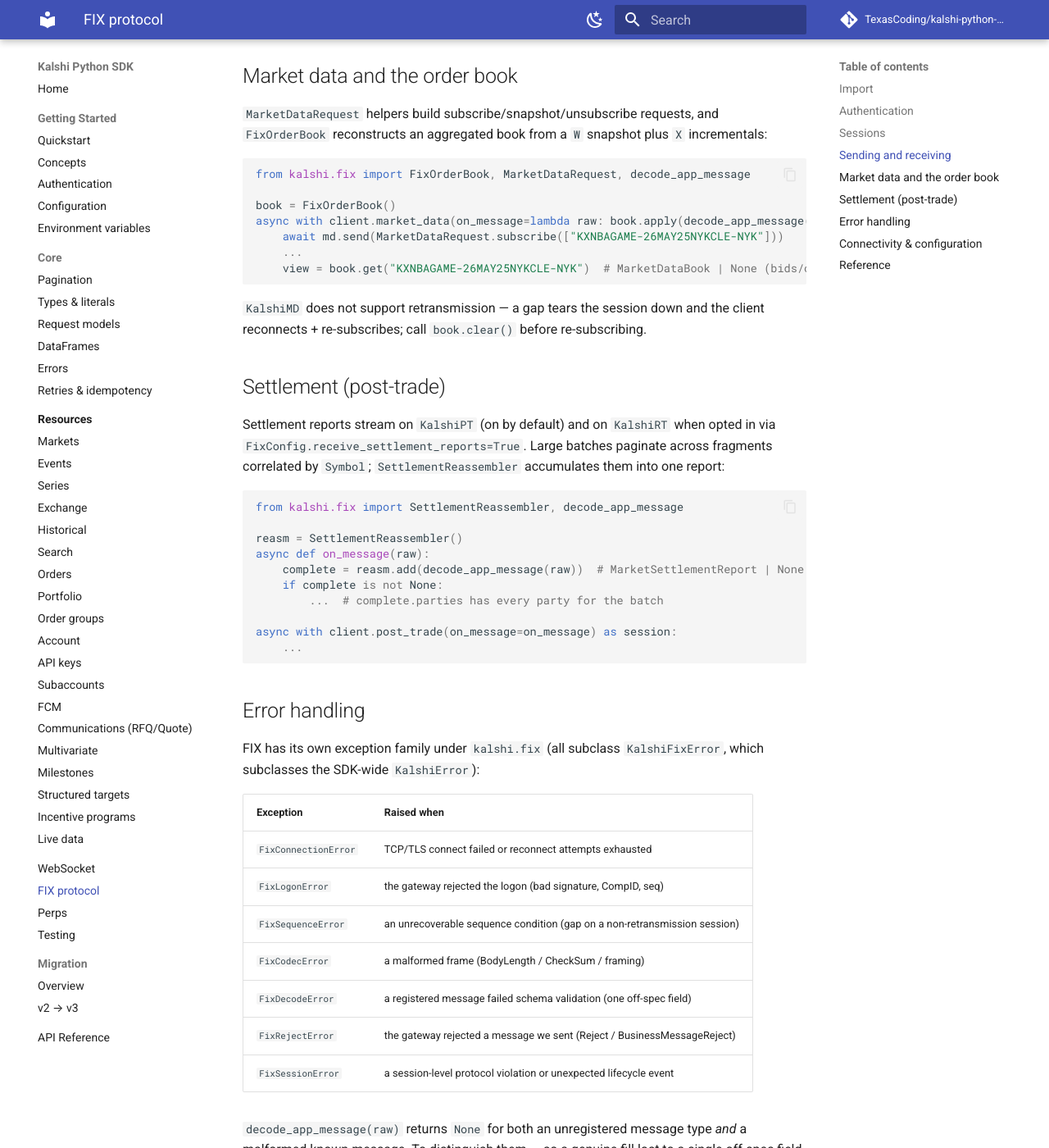
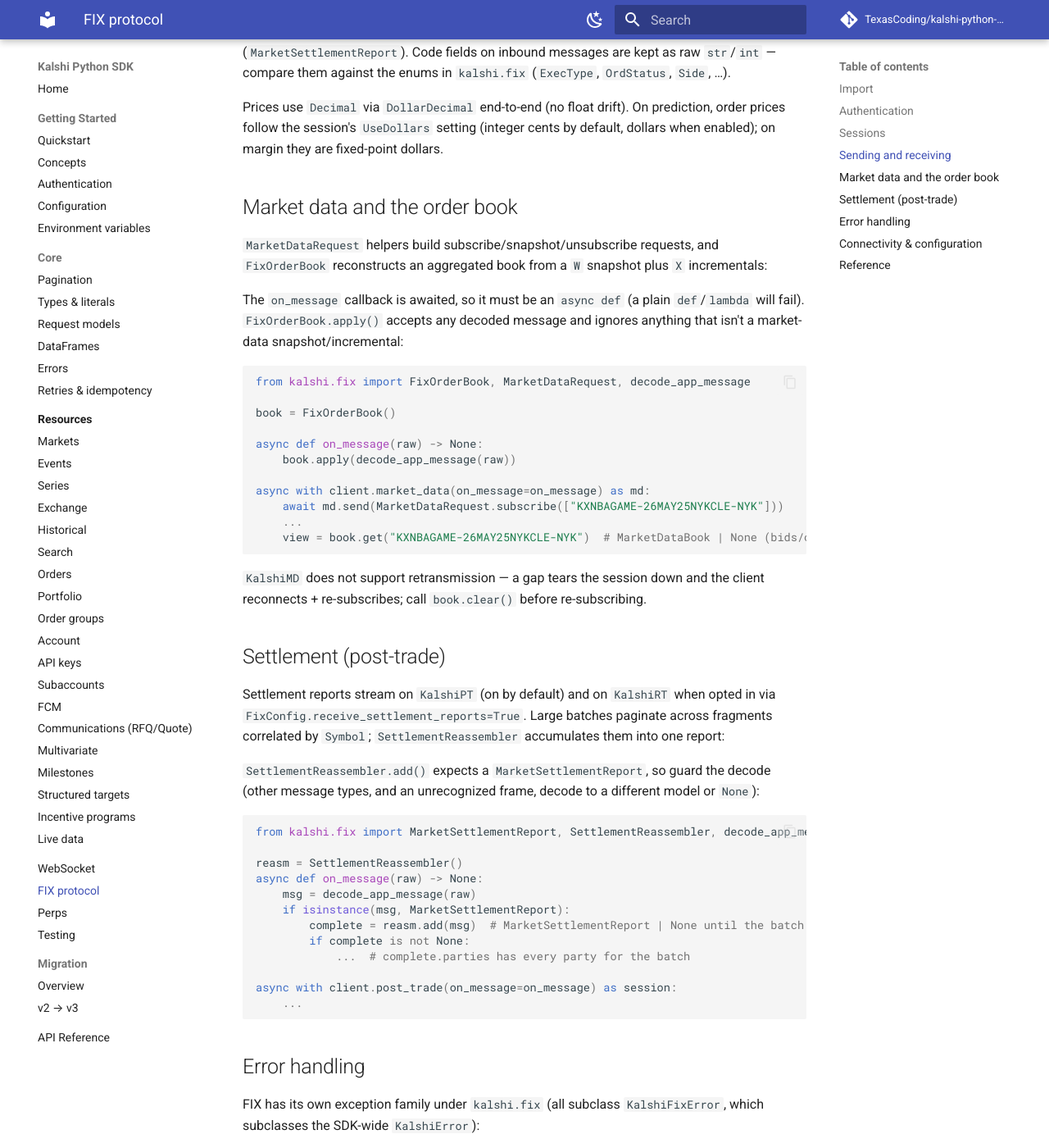
Before and after one commit to TexasCoding/kalshi-python-sdk, an MkDocs documentation site: the page built from docs/fix.md, in a window 1280 px wide and 1400 px high, scrolled down 3028 px. Shown: the whole window at 82% size. Built offline with MkDocs 1.6.1 and Material for MkDocs 9.7.7, drawn with Linux system fonts in a browser that asks for light colours; comment, search, counter and statistics services are not loaded; some of the changed text lies outside the part shown.

Commit message:
docs: address #441 review — FIX example correctness + session-count accuracy
- fix.md settlement example: guard `decode_app_message` with
  `isinstance(msg, MarketSettlementReport)` — SettlementReassembler.add() expects
  a settlement report, so feeding it None / another message type would raise.
- fix.md market-data example: replace the sync `lambda` on_message with an
  `async def` (the session awaits the callback; a sync callable fails at runtime)
  and note that on_message must be async.
- Correct "six session types … order groups" → there is no order_groups()
  session factory; order groups are messages on the order-entry session. Now
  "five session types (order entry NR/RT, drop copy, market data, post-trade, RFQ)
  + order-group management over the order-entry session" across README, docs
  index, fix.md (table note), CHANGELOG, ROADMAP. (The fix.md sessions table was
  already correct with 5 rows.)
- fix.md: note the illustrative `asyncio.sleep` should be an asyncio.Event in
  real code.

Not changed: KALSHI_FIX_ALLOW_UNKNOWN_HOST is documented in prose in the FIX env
section (a single FIX-only escape hatch; kept inline rather than a 1-row table).

mkdocs build --strict clean; ruff clean.

Co-Authored-By: Claude Opus 4.8 (1M context) <noreply@anthropic.com>

````diff
--- a/docs/fix.md
+++ b/docs/fix.md
@@ -59,6 +59,9 @@ entered and logs out + disconnects when exited.
 | `post_trade()` | `KalshiPT` | market-settlement reports | ✅ | — |
 | `rfq()` | `KalshiRFQ` | request-for-quote / market making | ✅ | — |
 
+Order groups are **not** a separate session — `OrderGroupRequest` /
+`OrderGroupResponse` are exchanged over the order-entry session.
+
 Every factory takes the same callbacks:
 
 - `on_message(raw)` — each inbound **application** message as a raw
@@ -100,10 +103,15 @@ async def main() -> None:
                 price=Decimal("0.55"),   # prediction: dollars or integer cents per UseDollars
             )
         )
-        await asyncio.sleep(2)  # let execution reports arrive
+        await asyncio.sleep(2)  # illustration only — see note below
 
 asyncio.run(main())
 ```
+
+The `asyncio.sleep(2)` just keeps the session alive long enough for the example to
+print; in real code coordinate on an `asyncio.Event` (or your own run loop) that
+your `on_message` handler sets when it has seen what it's waiting for, rather than
+a fixed delay.
 
 The typed message families are exported from `kalshi.fix` (and
 `kalshi.fix.messages`): order entry (`NewOrderSingle`, `OrderCancelRequest`,
@@ -126,11 +134,19 @@ by default, dollars when enabled); on margin they are fixed-point dollars.
 `FixOrderBook` reconstructs an aggregated book from a `W` snapshot plus `X`
 incrementals:
 
+The `on_message` callback is awaited, so it must be an `async def` (a plain
+`def`/`lambda` will fail). `FixOrderBook.apply()` accepts any decoded message and
+ignores anything that isn't a market-data snapshot/incremental:
+
 ```python
 from kalshi.fix import FixOrderBook, MarketDataRequest, decode_app_message
 
 book = FixOrderBook()
-async with client.market_data(on_message=lambda raw: book.apply(decode_app_message(raw))) as md:
+
+async def on_message(raw) -> None:
+    book.apply(decode_app_message(raw))
+
+async with client.market_data(on_message=on_message) as md:
     await md.send(MarketDataRequest.subscribe(["KXNBAGAME-26MAY25NYKCLE-NYK"]))
     ...
     view = book.get("KXNBAGAME-26MAY25NYKCLE-NYK")  # MarketDataBook | None (bids/offers)
@@ -146,14 +162,20 @@ opted in via `FixConfig.receive_settlement_reports=True`. Large batches paginate
 across fragments correlated by `Symbol`; `SettlementReassembler` accumulates them
 into one report:
 
+`SettlementReassembler.add()` expects a `MarketSettlementReport`, so guard the
+decode (other message types, and an unrecognized frame, decode to a different
+model or `None`):
+
 ```python
-from kalshi.fix import SettlementReassembler, decode_app_message
+from kalshi.fix import MarketSettlementReport, SettlementReassembler, decode_app_message
 
 reasm = SettlementReassembler()
-async def on_message(raw):
-    complete = reasm.add(decode_app_message(raw))  # MarketSettlementReport | None until whole
-    if complete is not None:
-        ...  # complete.parties has every party for the batch
+async def on_message(raw) -> None:
+    msg = decode_app_message(raw)
+    if isinstance(msg, MarketSettlementReport):
+        complete = reasm.add(msg)  # MarketSettlementReport | None until the batch is whole
+        if complete is not None:
+            ...  # complete.parties has every party for the batch
 
 async with client.post_trade(on_message=on_message) as session:
     ...
````
Also changed, not shown: CHANGELOG.md (+4 -3 lines), README.md (+6 -5 lines), ROADMAP.md (+4 -3 lines), docs/index.md (+5 -4 lines).
